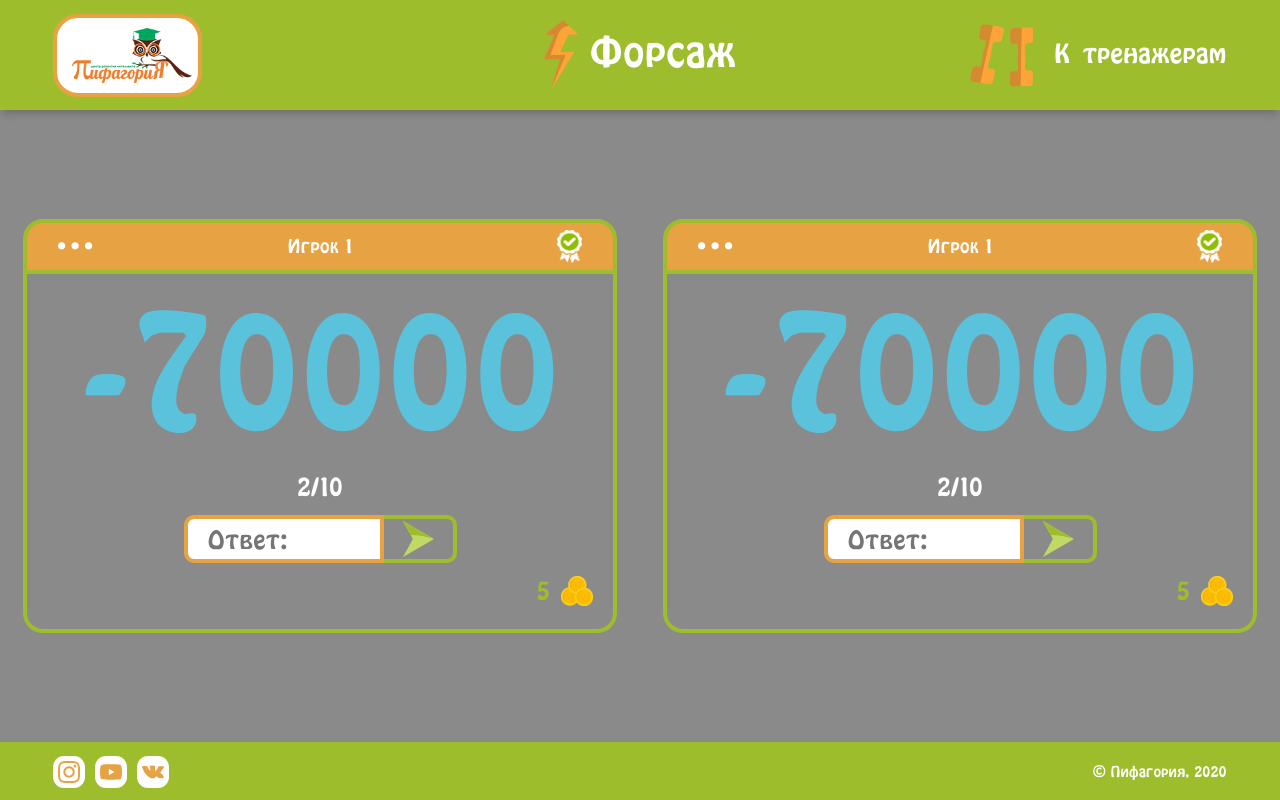
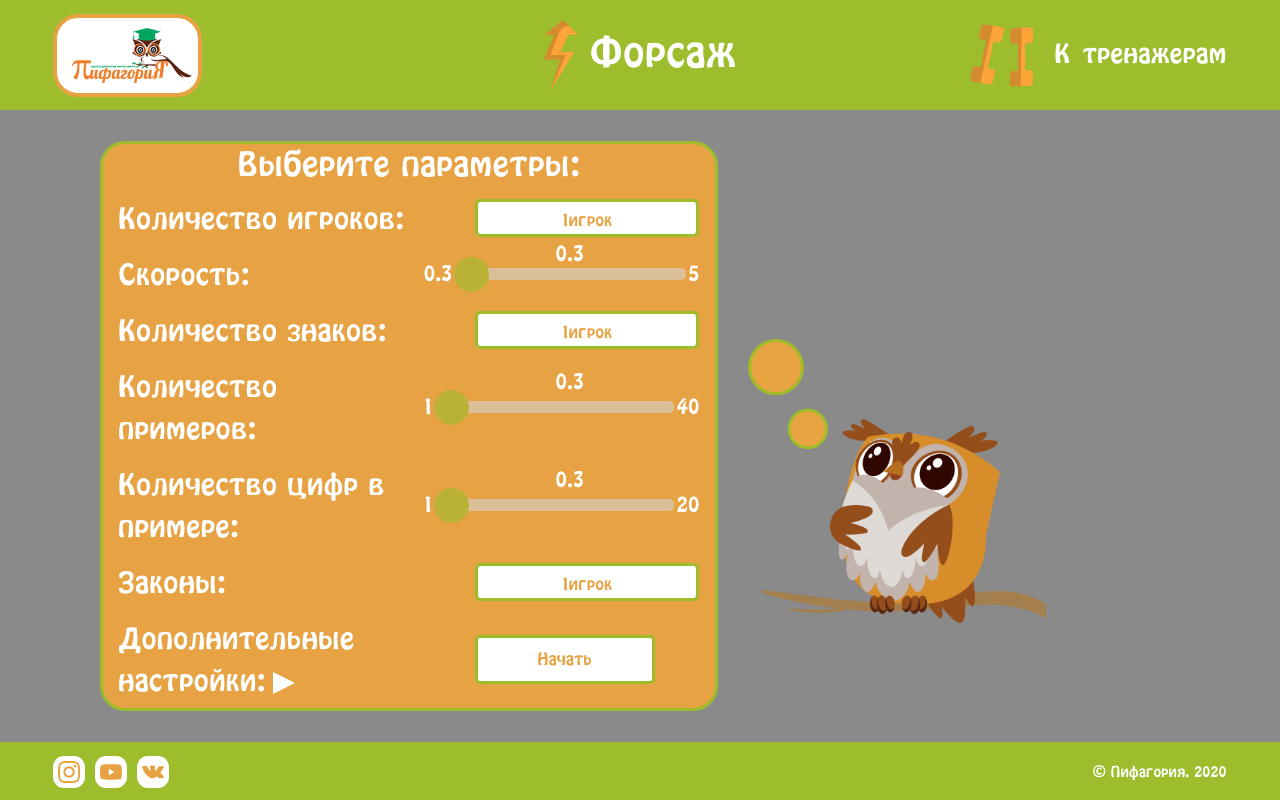
Before and after one commit to IlyaIvanchikov/forsage, a React (Create React App) app: page / in a window 1280 px wide. Built offline with nearby package versions, Linux system fonts and the light colour scheme.

Commit message:
feat: add img owl

```diff
--- a/src/components/blockParameters/blockParameters.module.scss
+++ b/src/components/Parameters/Parameters.module.scss
@@ -4,11 +4,12 @@
   margin-top: 2%;
   margin-bottom: 2%;
   border: 3px solid $clrBackground;
-  width: 35%;
   min-width: 310px;
   // margin: 1%;
   font-size: 28px;
   // padding: 1% 4%;
+  position: relative;
+  z-index: 1;
   background-color: $orangeColor;
   border-radius: 25px;
 
@@ -16,7 +17,9 @@
     background-color: $textColor;
     border: 3px solid $clrBackground;
     border-radius: 5px;
+    color: $orangeColor;
   }
+
   .colRange {
     display: flex;
     align-items: center;
--- a/src/components/blockParameters/blockParameters.tsx
+++ b/src/components/Parameters/Parameters.tsx
@@ -1,10 +1,10 @@
 import React, { useState } from 'react';
-import classes from './blockParameters.module.scss';
+import classes from './Parameters.module.scss';
 import { Form, Row, Col, Button } from 'react-bootstrap';
-// import Dropdown from './dropdown/dropdown';
+import Dropdown from './dropdown/dropdown';
 // import ModalComponent from '../modal-component/modal-component';
 // import { Row, Col, Container } from 'react-bootstrap';
-const BlockParameters: React.FC = () => {
+const Parameters: React.FC = () => {
   const [valueRange, setValueRange] = useState<string>('0.3');
   const handleRangeChange = (e: React.ChangeEvent<HTMLInputElement>) => {
     setValueRange(e.target.value);
@@ -118,10 +118,14 @@ const BlockParameters: React.FC = () => {
       </Form.Group>
       <Form.Group as={Row} controlId="formPlaintextButton">
         <Form.Label column={true} sm="7">
-          {/* <Dropdown /> */}
+          <Dropdown />
         </Form.Label>
         <Col sm="5" className="d-flex align-items-center">
-          <Button variant="primary" type="submit">
+          <Button
+            type="submit"
+            className={classes.formControlButton}
+            style={{ width: '80%', height: '50%' }}
+          >
             Начать
           </Button>
         </Col>
@@ -130,4 +134,4 @@ const BlockParameters: React.FC = () => {
   );
 };
 
-export default BlockParameters;
+export default Parameters;
--- /dev/null
+++ b/src/components/Parameters/dropdown/dropdown.module.scss
@@ -0,0 +1,38 @@
+@import '../../../styleGuide/variable.scss';
+
+.wrapper {
+  .wrapper__a {
+    position: relative;
+    color: $textColor;
+    text-decoration: none;
+
+    div {
+      position: absolute;
+      top: 67%;
+      left: 105%;
+      width: 0;
+      height: 0;
+      border-style: solid;
+    }
+    .wrapper__divClose {
+      border-width: 0.4em 0.4em 0.4em 0.8em;
+      border-color: transparent transparent transparent $textColor;
+    }
+
+    .wrapper__divOpen {
+      border-width: 0.8em 0.4em 0.4em 0.4em;
+      border-color: $textColor transparent transparent transparent;
+    }
+  }
+}
+
+.additionalSettings {
+  background-color: $textColor;
+  border-radius: 15%;
+  color: $orangeColor;
+  font-size: 1rem;
+  padding: 2%;
+  z-index: 2;
+  top: 50%;
+  left: 55%;
+}
--- /dev/null
+++ b/src/components/Parameters/dropdown/dropdown.tsx
@@ -0,0 +1,49 @@
+import React, { useState } from 'react';
+import { useTransition, animated } from 'react-spring';
+import classes from './dropdown.module.scss';
+import { Form } from 'react-bootstrap';
+const menuItems = ['Озвучивать примеры', 'Турбо режим', 'Супер турбо режим'];
+
+const Dropdown: React.FC = () => {
+  const [showDropdown, setShowDropdow] = useState<boolean>(false);
+
+  const handleBtnClick = (event: React.MouseEvent<HTMLAnchorElement>) => {
+    event.preventDefault();
+    setShowDropdow(!showDropdown);
+  };
+  const transitions = useTransition(showDropdown, null, {
+    from: { opacity: 0, transform: 'translateX(-50%)' },
+    enter: { opacity: 1, transform: 'translateX(0%)' },
+    leave: { opacity: 0, transform: 'translateX(80%)' },
+  });
+
+  return (
+    <div className={classes.wrapper}>
+      <a href="/" onClick={handleBtnClick} className={classes.wrapper__a}>
+        Дополнительные настройки:{' '}
+        {showDropdown ? (
+          <div className={classes.wrapper__divOpen} />
+        ) : (
+          <div className={classes.wrapper__divClose} />
+        )}
+      </a>
+      {transitions.map(({ item, key, props }) => {
+        return (
+          item && (
+            <animated.div
+              style={{ ...props, position: 'absolute' }}
+              className={classes.additionalSettings}
+              key={key}
+            >
+              {menuItems.map((menuItem) => (
+                <Form.Check type="checkbox" label={menuItem} key={menuItem} />
+              ))}
+            </animated.div>
+          )
+        );
+      })}
+    </div>
+  );
+};
+
+export default Dropdown;
--- a/src/components/blockParameters/dropdown/dropdown.module.scss
+++ /dev/null
@@ -1,3 +0,0 @@
-.additionalSettings {
-    border: 2px solid grey;
-}
--- /dev/null
+++ b/src/container/main/blockParameters/blockParameters.module.scss
@@ -0,0 +1,5 @@
+.img {
+  position: relative;
+  width: 70%;
+  top: 35%;
+}
--- /dev/null
+++ b/src/container/main/blockParameters/blockParameters.tsx
@@ -0,0 +1,22 @@
+import React from 'react';
+import classes from './blockParameters.module.scss';
+import Parameters from '../../../components/Parameters/Parameters';
+import owl from '../../../resources/images/main/owl.png';
+// import ModalComponent from '../modal-component/modal-component';
+import { Row, Col, Container } from 'react-bootstrap';
+const BlockParameters: React.FC = () => {
+  return (
+    <Container>
+      <Row className="flex-row justify-content-sm-center">
+        <Col sm={12} lg={7}>
+          <Parameters />
+        </Col>
+        <Col lg={5} className="d-none d-lg-block">
+          <img src={owl} alt="owl" className={classes.img} />
+        </Col>
+      </Row>
+    </Container>
+  );
+};
+
+export default BlockParameters;
--- a/src/container/main/main.module.scss
+++ b/src/container/main/main.module.scss
@@ -7,6 +7,7 @@
     align-items: center;
     justify-content: center;
     display: flex;
+    position: relative;
 
     .form {
         border: 3px solid $clrBackground;
--- a/src/container/main/main.tsx
+++ b/src/container/main/main.tsx
@@ -1,49 +1,15 @@
 import React from 'react';
 import classes from './main.module.scss';
 // import { Row, Col, Button } from 'react-bootstrap';
-
-// import BlockParameters from './../../components/blockParameters/blockParameters';
-import BlockPlay from './blockPlay/blockPlay';
+import BlockParameters from './blockParameters/blockParameters';
+// import BlockPlay from './blockPlay/blockPlay';
 const Main: React.FC = () => {
   // const [show, setShow] = useState(false);
 
   return (
     <main className={classes.main}>
-      {/* <BlockParameters /> */}
-      <BlockPlay />
-      {/* <Container className={classes.container}>
-        <h2 className="text-center">Выберите параметры:</h2>
-        <Row>
-          <Col>Количество игроков:</Col>
-          <Col>
-            <button className={classes}>1 игрок</button>
-          </Col>
-        </Row>
-        <Row>
-          <Col>Скорость:</Col>
-          <Col>Test2</Col>
-        </Row>
-        <Row>
-          <Col>Количество знаков:</Col>
-          <Col>Test2</Col>
-        </Row>
-        <Row>
-          <Col>Количество примеров:</Col>
-          <Col>Test2</Col>
-        </Row>
-        <Row>
-          <Col>Количество цифр в примере</Col>
-          <Col>Test2</Col>
-        </Row>
-        <Row>
-          <Col>Законы</Col>
-          <Col>Test2</Col>
-        </Row>
-        <Row>
-          <Col>Дополнительные настройки</Col>
-          <Col>Test2</Col>
-        </Row>
-      </Container> */}
+      <BlockParameters />
+      {/* <BlockPlay /> */}
     </main>
   );
 };
```
Also changed, not shown: src/components/blockParameters/dropdown/dropdown.tsx (deleted, +0 -48 lines), src/resources/images/main/owl.png (added).
